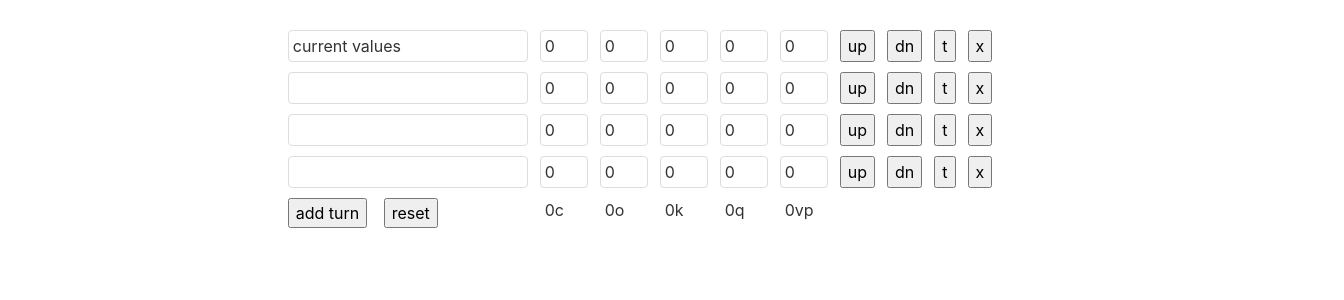
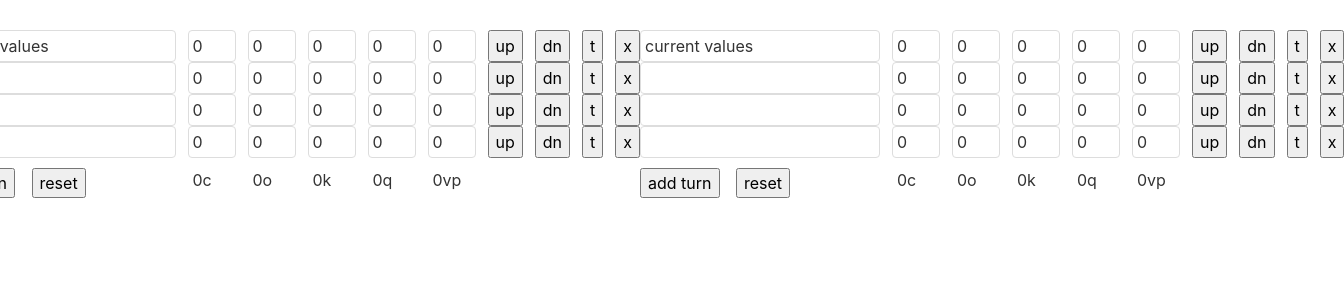
Before and after one commit to taylordolan/gaiaplanner, a Svelte app: page / in a window 1280 px wide. Shown: the top 300 px of the page, 1344 px wide, since content can reach past the window. Built offline with nearby package versions, Linux system fonts and the light colour scheme.

Commit message:
initial support for multiple plans and games

```diff
--- a/src/App.svelte
+++ b/src/App.svelte
@@ -1,78 +1,12 @@
 <script>
-  import { turns, newTurn, defaultTurns } from './stores.js';
-
-  const addTurn = () => {
-    // make sure the new turn's id is unique
-    let greatest = 0;
-    for (var i = 0; i < $turns.length; i++) {
-      let next = $turns[i].id;
-      if (next > greatest) {
-        greatest = next;
-      }
-    }
-    $turns = [...$turns, $newTurn(greatest + 1)];
-    console.log($turns);
-  }
-
-  const moveTurn = (arr, index, dir) => {
-    const dest = index + dir;
-    var element = arr[index];
-    arr.splice(index, 1);
-    arr.splice(dest, 0, element);
-    $turns = arr;
-  }
-
-  const deleteTurn = (arr, index) => {
-    arr.splice(index, 1);
-    $turns = arr;
-  }
-
-  const toggleTurn = (arr, index) => {
-    arr[index]["enabled"] = !arr[index]["enabled"];
-    $turns = arr;
-  }
-
-  const resetTurns = () => {
-    $turns = $defaultTurns();
-  }
-
-  const getTotal = (arr, type) => {
-    let total = 0;
-    for (let i = 0; i < arr.length; i++) {
-      if (arr[i].enabled) {
-        total += arr[i]["resources"][type];
-      }
-    }
-    return total;
-  }
+  import Game from "./Game.svelte";
+  import { games } from './stores.js';
 </script>
 
 <main>
-  <div class="plan">
-    {#each $turns as turn, i (turn.id)}
-    <div class="turn">
-      <input class:dim={!turn.enabled} class="input input-description" bind:value={turn.description}>
-      {#each Object.entries(turn.resources) as resource}
-        <input class:dim={!turn.enabled} class="input input-resource" type="number" bind:value={turn.resources[resource[0]]}>
-      {/each}
-      <button class="button-function" on:click={moveTurn($turns, i, -1)}>up</button>
-      <button class="button-function" on:click={moveTurn($turns, i, 1)}>dn</button>
-      <button class="button-function" on:click={toggleTurn($turns, i)}>t</button>
-      <button class="button-function" on:click={deleteTurn($turns, i)}>x</button>
-    </div>
-    {/each}
-    <div class="footer">
-      <div class="buttons-wrapper">
-        <button class="button-add" on:click={addTurn}>add turn</button>
-        <button class="button-reset" on:click={resetTurns}>reset</button>
-      </div>
-      <span class="total">{getTotal($turns, "credits")}c</span>
-      <span class="total">{getTotal($turns, "ore")}o</span>
-      <span class="total">{getTotal($turns, "knowledge")}k</span>
-      <span class="total">{getTotal($turns, "qic")}q</span>
-      <span class="total">{getTotal($turns, "vp")}vp</span>
-    </div>
-  </div>
+  {#each $games as game}
+    <Game bind:game={game}/>
+  {/each}
 </main>
 
 <style>
@@ -84,53 +18,4 @@
     font-size: 16px;
     color: #333;
   }
-
-  .turn {
-    display: flex;
-  }
-
-  .turn + .turn {
-    margin-top: 10px;
-  }
-
-  .input {
-    border: 1px solid #ddd;
-    line-height: 30px;
-    padding: 0 4px;
-    color: inherit;
-    border-radius: 4px;
-  }
-
-  .input-description,
-  .buttons-wrapper {
-    width: 240px;
-  }
-
-  .input-resource {
-    padding-right: 0;
-  }
-
-  .input-resource,
-  .total {
-    width: 48px;
-    margin-left: 12px;
-  }
-
-  .footer {
-    margin-top: 10px;
-    display: flex;
-  }
-
-  .total {
-    padding: 0 5px;
-  }
-
-  .button-reset,
-  .button-function {
-    margin-left: 12px;
-  }
-
-  .dim {
-    opacity: .2;
-  }
 </style>
--- /dev/null
+++ b/src/Game.svelte
@@ -0,0 +1,11 @@
+<script>
+  import Plan from "./Plan.svelte";
+  export let game;
+</script>
+
+{#each game as plan}
+  <Plan bind:plan={plan}/>
+{/each}
+
+<style>
+</style>
--- /dev/null
+++ b/src/Plan.svelte
@@ -0,0 +1,96 @@
+<script>
+  import Turn from "./Turn.svelte";
+  export let plan;
+  import { newTurn, defaultTurns } from './stores.js';
+
+  const addTurn = () => {
+    // make sure the new turn's id is unique
+    let greatest = 0;
+    for (var i = 0; i < plan.length; i++) {
+      let next = plan[i].id;
+      if (next > greatest) {
+        greatest = next;
+      }
+    }
+    plan = [...plan, $newTurn(greatest + 1)];
+  }
+
+  const moveTurn = (index, dir) => {
+    const dest = index + dir;
+    var element = plan[index];
+    plan.splice(index, 1);
+    plan.splice(dest, 0, element);
+    plan = plan;
+  }
+
+  const deleteTurn = (index) => {
+    plan.splice(index, 1);
+    plan = plan;
+  }
+
+  const resetTurns = () => {
+    plan = $defaultTurns();
+  }
+
+  const getTotal = (arr, type) => {
+    let total = 0;
+    for (let i = 0; i < arr.length; i++) {
+      if (arr[i].enabled) {
+        total += arr[i]["resources"][type];
+      }
+    }
+    return total;
+  }
+
+  $: totalC = getTotal(plan, "c");
+  $: totalO = getTotal(plan, "o");
+  $: totalK = getTotal(plan, "k");
+  $: totalQ = getTotal(plan, "q");
+  $: totalV = getTotal(plan, "v");
+</script>
+
+<div class="plan">
+  {#each plan as turn, i}
+    <Turn
+      bind:turn={turn}
+      moveUp={() => moveTurn(i, -1)}
+      moveDown={() => moveTurn(i, 1)}
+      deleteTurn={() => deleteTurn(i)}
+    />
+  {/each}
+  <div class="footer">
+    <div class="buttons-wrapper">
+      <button class="button-add" on:click={addTurn}>add turn</button>
+      <button class="button-reset" on:click={resetTurns}>reset</button>
+    </div>
+    <span class="total">{totalC}c</span>
+    <span class="total">{totalO}o</span>
+    <span class="total">{totalK}k</span>
+    <span class="total">{totalQ}q</span>
+    <span class="total">{totalV}vp</span>
+  </div>
+</div>
+
+<style>
+  .buttons-wrapper {
+    width: 240px;
+  }
+
+  .total {
+    width: 48px;
+    margin-left: 12px;
+  }
+
+  .footer {
+    margin-top: 10px;
+    display: flex;
+  }
+
+  .total {
+    padding: 0 5px;
+  }
+
+  .button-reset {
+    margin-left: 12px;
+  }
+</style>
--- /dev/null
+++ b/src/Turn.svelte
@@ -0,0 +1,56 @@
+<script>
+  export let turn;
+  export let moveUp;
+  export let moveDown;
+  export let deleteTurn;
+
+  let toggle = () => {
+    turn.enabled = !turn.enabled;
+  }
+</script>
+
+<div class="turn">
+  <input class:dim={!turn.enabled} class="input input-description" bind:value={turn.description}>
+  {#each Object.entries(turn.resources) as resource}
+    <input class:dim={!turn.enabled} class="input input-resource" type="number" bind:value={turn.resources[resource[0]]}>
+  {/each}
+  <button class="button-function" on:click={moveUp}>up</button>
+  <button class="button-function" on:click={moveDown}>dn</button>
+  <button class="button-function" on:click={toggle}>t</button>
+  <button class="button-function" on:click={deleteTurn}>x</button>
+</div>
+
+<style>
+  .turn {
+    display: flex;
+  }
+
+  .input {
+    border: 1px solid #ddd;
+    line-height: 30px;
+    padding: 0 4px;
+    color: inherit;
+    border-radius: 4px;
+  }
+
+  .input-description {
+    width: 240px;
+  }
+
+  .input-resource {
+    padding-right: 0;
+  }
+
+  .input-resource {
+    width: 48px;
+    margin-left: 12px;
+  }
+
+  .button-function {
+    margin-left: 12px;
+  }
+
+  .dim {
+    opacity: .2;
+  }
+</style>
--- a/src/stores.js
+++ b/src/stores.js
@@ -3,7 +3,7 @@ import { readable, writable } from "svelte/store"
 const _newTurn = (id) => {
   let turn = {
     description: "",
-    resources: { credits: 0, ore: 0, knowledge: 0, qic: 0, vp: 0 },
+    resources: { c: 0, o: 0, k: 0, q: 0, v: 0 },
     enabled: true,
     id: id,
   }
@@ -23,13 +23,19 @@ const _defaultTurns = () => {
   return turns;
 }
 
+let _games = () => {
+  return [
+    [_defaultTurns(), _defaultTurns()],
+  ];
+}
+
 export const defaultTurns = readable(_defaultTurns);
 
-const itemName = "turns";
+const itemName = "games";
 const retrieved = localStorage.getItem(itemName);
 const parsed = JSON.parse(retrieved);
-export const turns = writable(parsed === null ? _defaultTurns() : parsed);
+export const games = writable(parsed === null ? _games() : parsed);
 
-turns.subscribe(value =>
+games.subscribe(value =>
   localStorage.setItem(itemName, JSON.stringify(value))
 )
```
Also changed, not shown: notes.txt.
